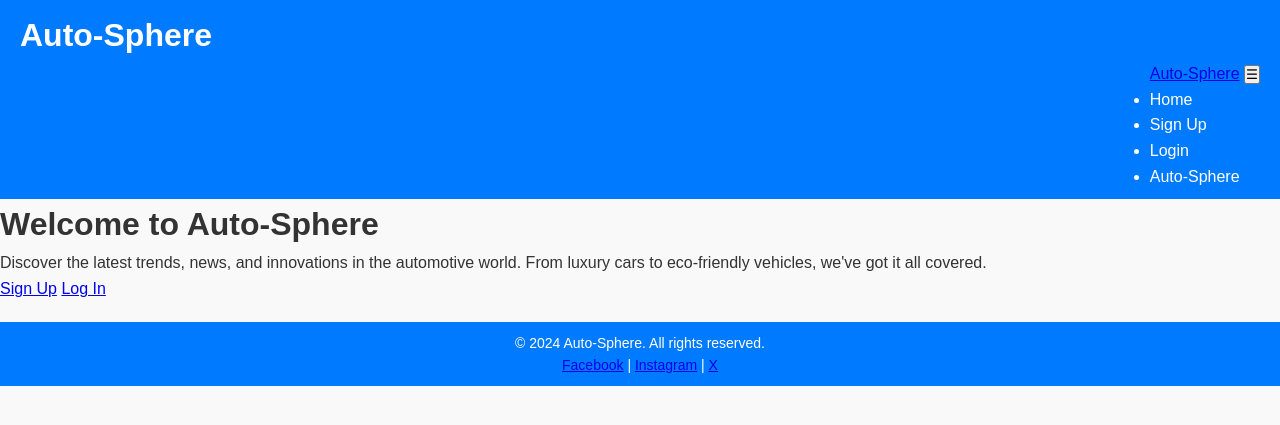
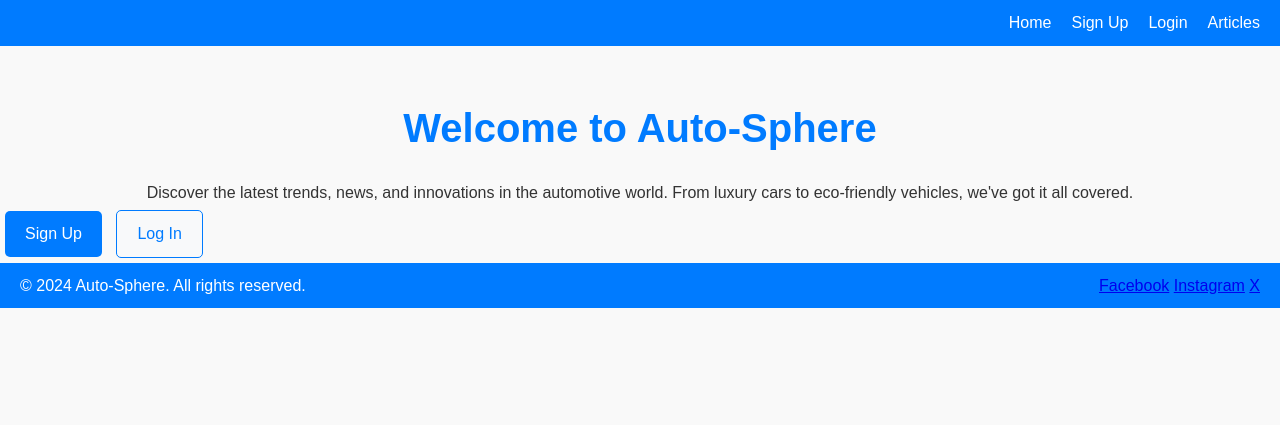
Before and after one commit to Ozi-cheri/auto-sphere, a Django app: page / in a window 1280 px wide. Shown: the top 425 px of the page. Run offline with Django 3.2, Linux system fonts and the light colour scheme.

Commit message:
Modify home.html, styles.css,base.html to adjust home page

```diff
--- a/static/css/styles.css
+++ b/static/css/styles.css
@@ -115,17 +115,64 @@ header {
   color: #666;
 }
 
-/* Footer */
+/* Home Page Styles */
+.home-page .header-message {
+  text-align: center;
+  margin-top: 50px;
+  color: #333;
+}
+
+.home-page .header-message h1 {
+  font-size: 2.5rem;
+  color: #007bff;
+  margin-bottom: 20px;
+}
+
+.home-page .auth-actions .btn {
+  display: inline-block;
+  padding: 10px 20px;
+  margin: 5px;
+  text-decoration: none;
+  font-size: 1rem;
+  border-radius: 5px;
+}
+
+.home-page .auth-actions .btn.primary-btn {
+  background-color: #007bff;
+  color: #fff;
+}
+
+.home-page .auth-actions .btn.secondary-btn {
+  background-color: #f8f9fa;
+  color: #007bff;
+  border: 1px solid #007bff;
+}
+
 footer {
-  text-align: center;
-  padding: 10px;
+  display: flex;
+  justify-content: space-between;
+  align-items: center;
+  padding: 10px 20px;
   background-color: #007bff;
   color: white;
-  margin-top: 20px;
 }
 
-footer p {
-  font-size: 14px;
+footer .copyright {
+  text-align: left;
+}
+
+footer .social-links {
+  display: flex;
+  gap: 15px;
+}
+
+footer .social-links a {
+  color: white;
+  text-decoration: none;
+}
+
+footer .social-links a:hover {
+  text-decoration: underline;
 }
 
 /* Responsive Design */
--- a/templates/articles/home.html
+++ b/templates/articles/home.html
@@ -1,4 +1,6 @@
 {% extends "base.html" %}
+
+{% block body_class %}home-page{% endblock %}
 
 {% block content %}
 <div class="header-message">
--- a/templates/base.html
+++ b/templates/base.html
@@ -7,46 +7,29 @@
   <title>{% block title %}Auto-Sphere{% endblock %}</title>
   <link rel="stylesheet" href="{% static 'css/styles.css' %}">
 </head>
-<body>
+<body class="{% block body_class %}{% endblock %}">
   <header>
-        <h1 class="site-title">Auto-Sphere</h1>
-        <nav class="navbar">
-            <div class="container">
-                <!-- Brand Logo -->
-                <a href="{% url 'home' %}" class="navbar-brand">Auto-Sphere</a>
-
-                <!-- Toggle Button for Mobile -->
-                <button class="navbar-toggle" id="navbar-toggle">
-                    ☰
-                </button>
-
-                <!-- Navbar Links -->
-                <ul class="nav-links">
+    <nav>
+      <ul class="navbar">
         <li><a href="{% url 'home' %}">Home</a></li>
         <li><a href="{% url 'signup' %}">Sign Up</a></li>
         <li><a href="{% url 'login' %}">Login</a></li>
-                    <li><a href="{% url 'articles' %}">Auto-Sphere</a></li>
+        <li><a href="{% url 'articles' %}">Articles</a></li>
       </ul>
-            </div>
     </nav>
   </header>
 
   <main>
-        <!-- Content Block for Each Page -->
-        {% block content %}
-        {% endblock %}
+    {% block content %}{% endblock %}
   </main>
 
   <footer>
     <p>&copy; 2024 Auto-Sphere. All rights reserved.</p>
-        <p>
-            <a href="https://www.facebook.com" target="_blank">Facebook</a> |
-            <a href="https://www.instagram.com" target="_blank">Instagram</a> |
-            <a href="https://www.twitter.com" target="_blank">X</a>
-        </p>
+    <div class="footer-social">
+      <a href="https://facebook.com">Facebook</a>
+      <a href="https://instagram.com">Instagram</a>
+      <a href="https://twitter.com">X</a>
+    </div>
   </footer>
-
-    <!-- External Script -->
-    <script src="{% static 'js/script.js' %}"></script>
 </body>
 </html>
```
Lines whose indentation alone changed are shown as unchanged.
